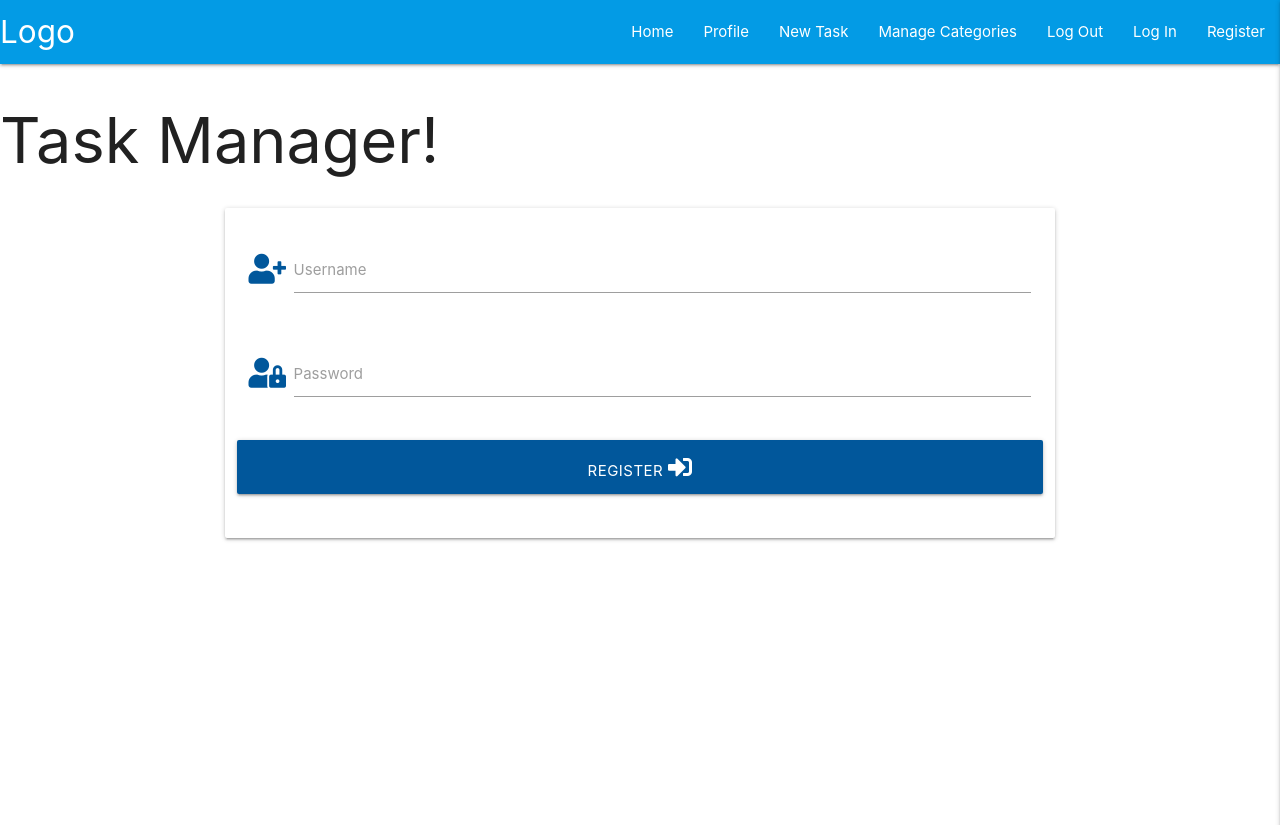
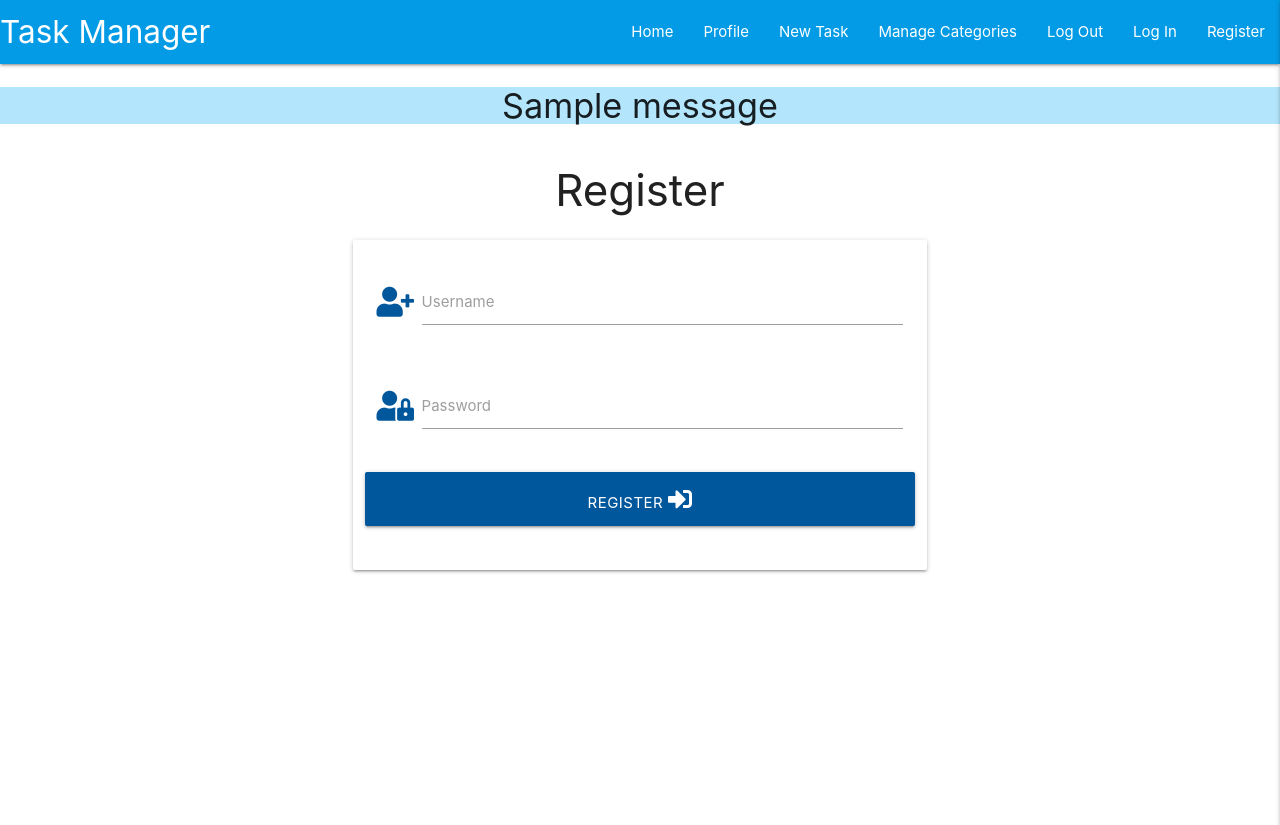
Before and after one commit to hfzespinoz4/DataDevelopment_MiniProject, a Flask app: page /register in a window 1280 px wide. Shown: the top 825 px of the page. Run offline with Flask 2, Linux system fonts and the light colour scheme; one stand-in notice (Sample message) is shown; some libraries are stand-ins or nearby versions.

Commit message:
Register

```diff
--- a/app.py
+++ b/app.py
@@ -5,20 +5,16 @@ from flask import (
 from flask_pymongo import PyMongo
 from bson.objectid import ObjectId
 from werkzeug.security import generate_password_hash, check_password_hash
-
-
 if os.path.exists("env.py"):
     import env
 
 
 app = Flask(__name__)
 
-# Adding enviroment properties to the project, all this is seted up in Heroku
 app.config["MONGO_DBNAME"] = os.environ.get("MONGO_DBNAME")
 app.config["MONGO_URI"] = os.environ.get("MONGO_URI")
 app.secret_key = os.environ.get("SECRET_KEY")
 
-# Adding Mongo Construtor
 mongo = PyMongo(app)
 
 
@@ -26,15 +22,29 @@ mongo = PyMongo(app)
 @app.route("/get_tasks")
 def get_tasks():
     tasks = mongo.db.tasks.find()
-    # rendering of the template, we'll pass that tasks
-    # variable through to the template: tasks=tasks. The first 'tasks'
-    # is what the template will use, and that's equal to the second 'tasks',
-    # which is our variable defined above.
     return render_template("tasks.html", tasks=tasks)
 
 
 @app.route("/register", methods=["GET", "POST"])
 def register():
+    if request.method == "POST":
+        # check if username already exists in db
+        existing_user = mongo.db.users.find_one(
+            {"username": request.form.get("username").lower()})
+
+        if existing_user:
+            flash("Username already exists")
+            return redirect(url_for("register"))
+
+        register = {
+            "username": request.form.get("username").lower(),
+            "password": generate_password_hash(request.form.get("password"))
+        }
+        mongo.db.users.insert_one(register)
+
+        # put the new user into 'session' cookie
+        session["user"] = request.form.get("username").lower()
+        flash("Registration Successful!")
     return render_template("register.html")
 
 
--- a/templates/base.html
+++ b/templates/base.html
@@ -1,53 +1,71 @@
 <!DOCTYPE html>
-<html>
+<html lang="en">
 <head>
-        <link rel="stylesheet" href="https://cdnjs.cloudflare.com/ajax/libs/font-awesome/5.15.1/css/all.min.css"
-            integrity="sha512-+4zCK9k+qNFUR5X+cKL9EIR+ZOhtIloNl9GIKS57V1MyNsYpYcUrUeQc9vNfzsWfV28IaLL3i96P9sdNyeRssA=="
-            crossorigin="anonymous" type="text/css"/>
+    <meta charset="UTF-8">
+    <meta name="viewport" content="width=device-width, initial-scale=1.0">
+    <link rel="stylesheet" href="https://cdnjs.cloudflare.com/ajax/libs/font-awesome/5.13.1/css/all.min.css"
+        integrity="sha512-xA6Hp6oezhjd6LiLZynuukm80f8BoZ3OpcEYaqKoCV3HKQDrYjDE1Gu8ocxgxoXmwmSzM4iqPvCsOkQNiu41GA==" crossorigin="anonymous" type="text/css">
     <link rel="stylesheet" href="https://cdnjs.cloudflare.com/ajax/libs/materialize/1.0.0/css/materialize.min.css" type="text/css">
-        <link rel="stylesheet" href="{{ url_for('static', filename='css/style.css') }}"  type='text/css'>
+    <link rel="stylesheet" href="{{ url_for('static', filename='css/style.css') }}" type="text/css">
     {% block styles %}
     {% endblock %}
     <title>Task Manager</title>
 </head>
 <body>
+
 	<header>
+        <!-- top navbar -->
 		<nav class="nav-extended text-shadow light-blue darken-1">
-            <!-- For desktop view -->
 			<div class="nav-wrapper">
-                    <a href="{{ url_for('get_tasks')}}" class="brand-logo">Logo</a>
-                    <a href="#" data-target="mobile-demo" class="sidenav-trigger right"><i class="material-icons">menu</i></a>
+				<a href="{{ url_for('get_tasks') }}" class="brand-logo">Task Manager</a>
+				<a href="#" data-target="mobile-demo" class="sidenav-trigger right"><i class="fas fa-bars"></i></a>
 				<ul class="right hide-on-med-and-down">
-                        <li><a href="{{ url_for('get_tasks')}}">Home</a></li>
+					<li><a href="{{ url_for('get_tasks') }}">Home</a></li>
 					<li><a href="#">Profile</a></li>
 					<li><a href="#">New Task</a></li>
 					<li><a href="#">Manage Categories</a></li>
 					<li><a href="#">Log Out</a></li>
 					<li><a href="#">Log In</a></li>
-                        <li><a href="{{ url_for('register')}}">Register</a></li>
+					<li><a href="{{ url_for('register') }}">Register</a></li>
 				</ul>
 			</div>
 		</nav>
-            <!-- For Mobile View -->
+
+        <!-- mobile sidenav -->
 		<ul class="sidenav" id="mobile-demo">
-                <li><h4 class="center-align light-blue-text text-darken-4">Task Manager</h4></li>
-                <li><a href="{{ url_for('get_tasks')}}">Home</a></li>
+            <li><h4 class="center-align light-blue-text text-darken 4">Task Manager</h4></li>
+            <li><a href="{{ url_for('get_tasks') }}">Home</a></li>
             <li><a href="#">Profile</a></li>
             <li><a href="#">New Task</a></li>
             <li><a href="#">Manage Categories</a></li>
             <li><a href="#">Log Out</a></li>
             <li><a href="#">Log In</a></li>
-                <li><a href="{{ url_for('register')}}">Register</a></li>
+            <li><a href="{{ url_for('register') }}">Register</a></li>
 		</ul>
 	</header>
-            <h1>Task Manager!</h1>
+
+    <section>
+        <!-- flash messages -->
+        {% with messages = get_flashed_messages() %}
+            {% if messages %}
+                {% for message in messages %}
+                    <div class="row flashes">
+                        <h4 class="light-blue lighten-4 center-align">{{ message }}</h4>
+                    </div>
+                {% endfor %}
+            {% endif %}
+        {% endwith %}
+    </section>
+
+    <main class="container">
         {% block content %}
         {% endblock %}
+    </main>
 
     <script src="https://code.jquery.com/jquery-3.5.1.min.js"
         integrity="sha256-9/aliU8dGd2tb6OSsuzixeV4y/faTqgFtohetphbbj0=" crossorigin="anonymous"></script>
     <script src="https://cdnjs.cloudflare.com/ajax/libs/materialize/1.0.0/js/materialize.min.js"></script>
-        <script src="{{url_for ('static', filename='js/script.js')}}"></script>
+    <script src="{{ url_for('static', filename='js/script.js') }}"></script>
     {% block scripts %}
     {% endblock %}
 </body>
--- a/templates/register.html
+++ b/templates/register.html
@@ -1,28 +1,30 @@
-{% extends 'base.html' %}
-
+{% extends "base.html" %}
 {% block content %}
 
+    <h3 class="center-align">Register</h3>
 
     <div class="row">
-        <form class="col s12 m8 offset-m2" method="POST" action="{{url_for('register')}}">
+        <form class="col s12 m8 offset-m2" method="POST" action="{{ url_for('register') }}">
             <div class="card-panel">
-                <!-- Username -->
+                <!-- username -->
                 <div class="row">
 					<div class="input-field col s12">
 						<i class="fas fa-user-plus prefix light-blue-text text-darken-4"></i>
-                        <input id="username" name="username" type="text" class="validate">
+						<input id="username" name="username" type="text" minlength="5"
+                            maxlength="15" pattern="^[a-zA-Z0-9]{5,15}$" class="validate" required>
 						<label for="username">Username</label>
 					</div>
                 </div>
-                <!-- Password -->
+                <!-- passowrd -->
                 <div class="row">
                     <div class="input-field col s12">
 						<i class="fas fa-user-lock prefix light-blue-text text-darken-4"></i>
-                        <input id="password" type="password" class="validate">
+                        <input id="password" name="password" type="password" minlength="5"
+                            maxlength="15" pattern="^[a-zA-Z0-9]{5,15}$" class="validate" required>
                         <label for="password">Password</label>
                     </div>
                 </div>
-                <!-- Register -->
+                <!-- register -->
                 <div class="row">
                     <button type="submit" class="col s12 btn-large light-blue darken-4 text-shadow">
                         Register <i class="fas fa-sign-in-alt"></i>
```
Lines whose indentation alone changed are shown as unchanged.
